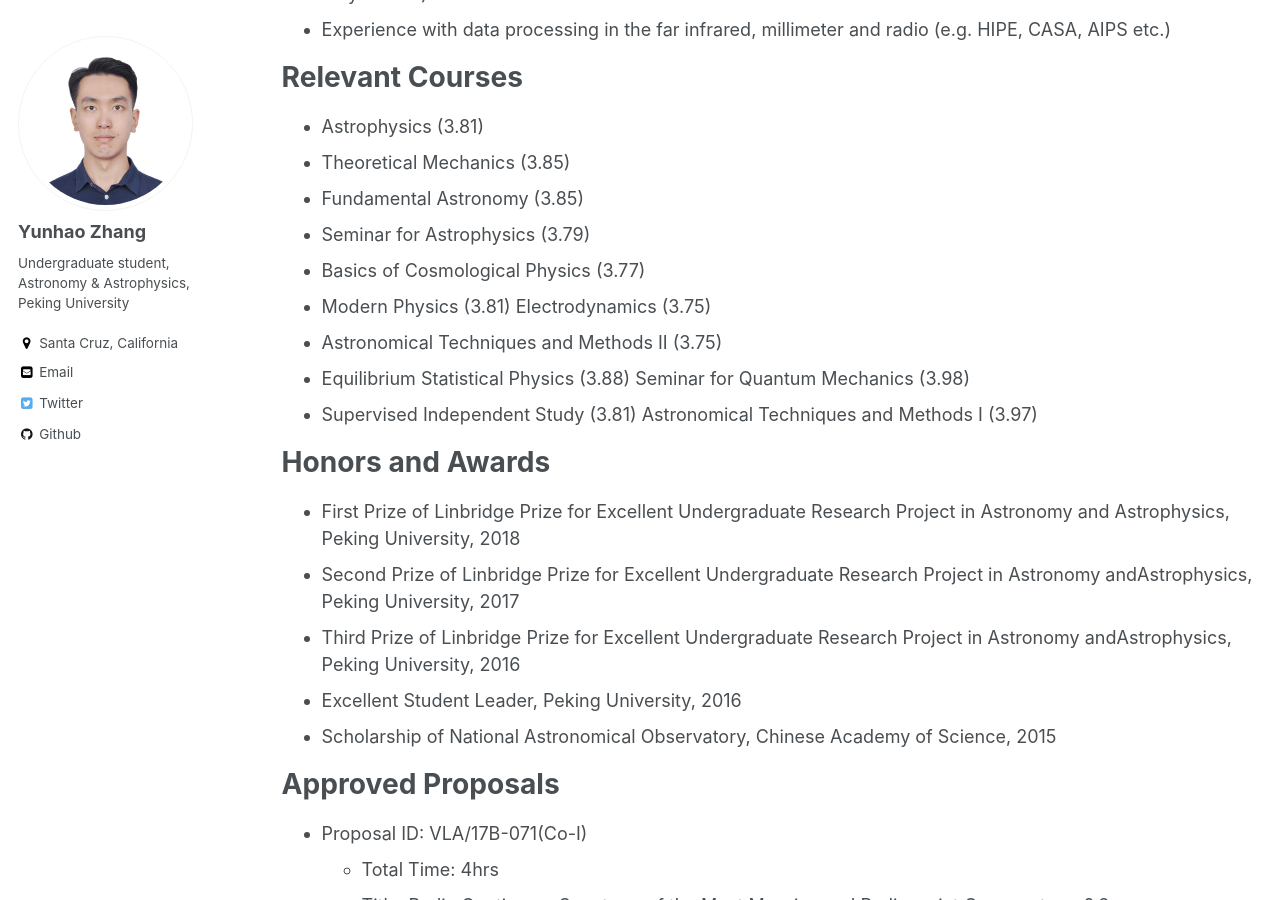
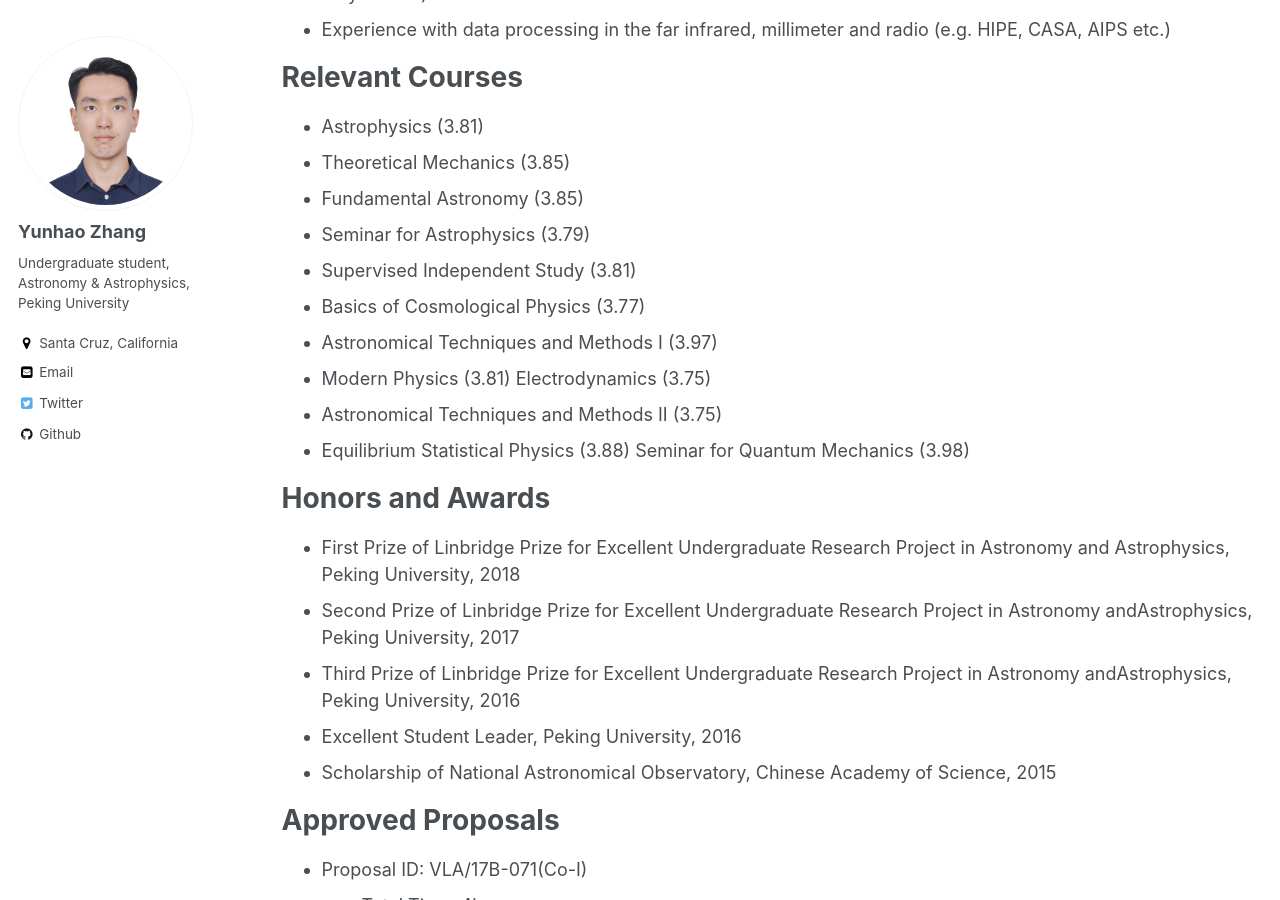
Before and after one commit to AstroCloudZhang/astrocloudzhang.github.io, a Jekyll site: the page built from _pages/cv.md, in a window 1280 px wide and 900 px high, scrolled down 1449 px. Built offline with Jekyll 4.4.1, drawn with Linux system fonts in a browser that asks for light colours.

Commit message:
Update cv.md

```diff
--- a/_pages/cv.md
+++ b/_pages/cv.md
@@ -62,11 +62,13 @@ Relevant Courses
 * Theoretical Mechanics (3.85)
 * Fundamental Astronomy (3.85)
 * Seminar for Astrophysics (3.79)
+* Supervised Independent Study (3.81)
 * Basics of Cosmological Physics (3.77)
+* Astronomical Techniques and Methods I (3.97)
 * Modern Physics (3.81) Electrodynamics (3.75)
 * Astronomical Techniques and Methods II (3.75)
 * Equilibrium Statistical Physics (3.88) Seminar for Quantum Mechanics (3.98)
-* Supervised Independent Study (3.81) Astronomical Techniques and Methods I (3.97)
+
 
 Honors and Awards
 =====
```
